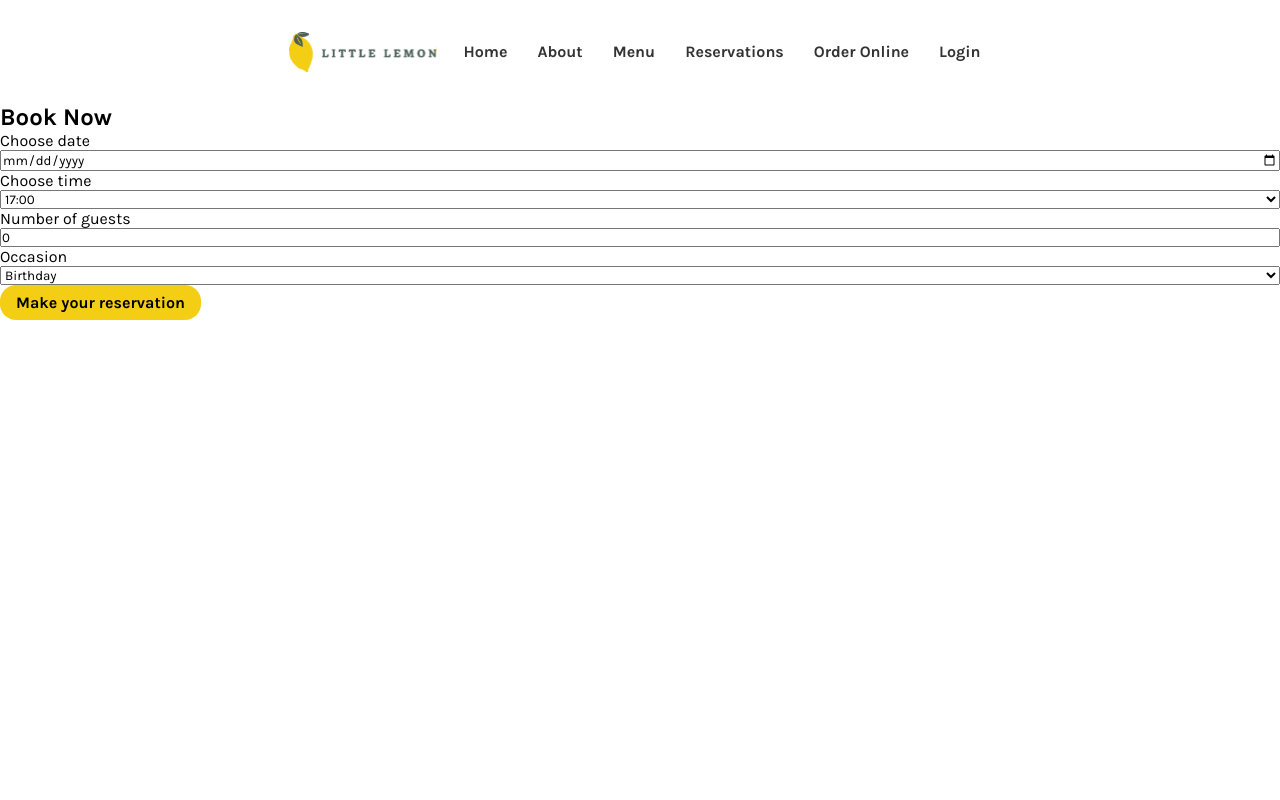
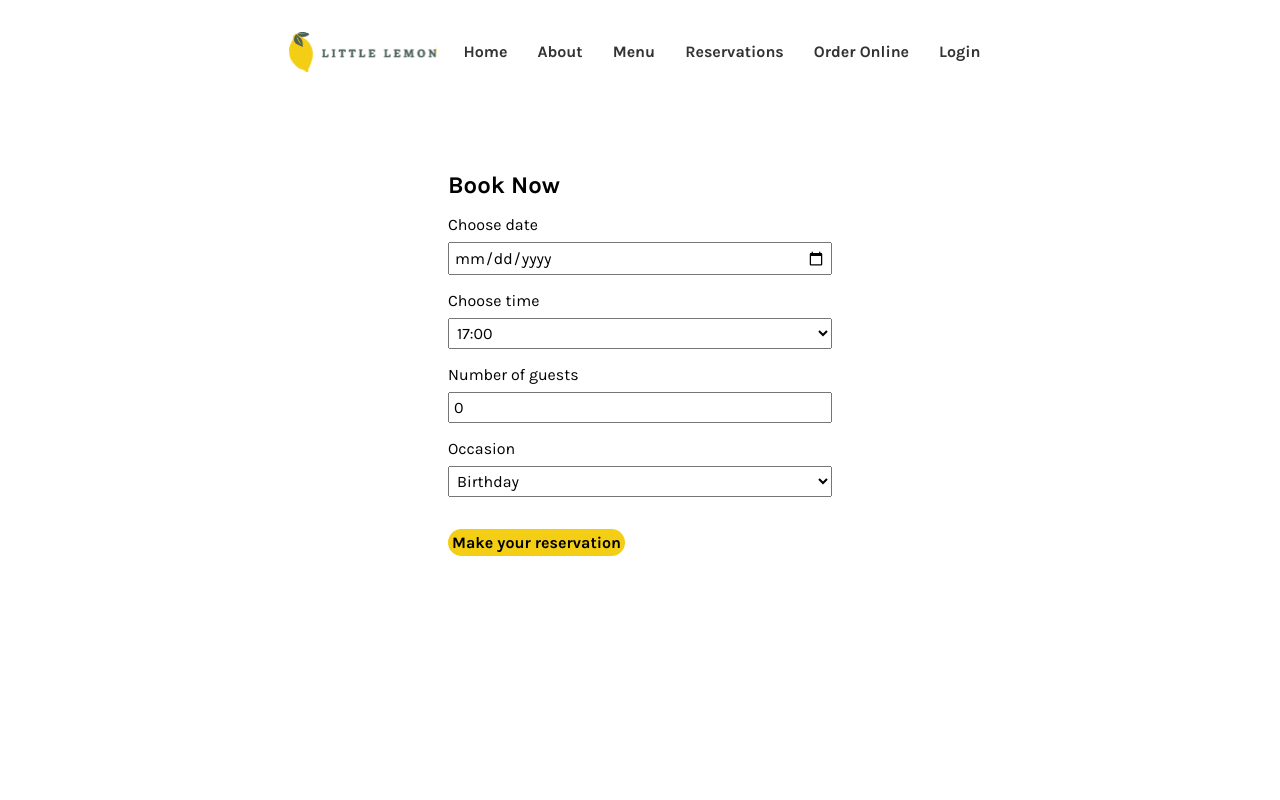
Before and after one commit to ayanbriones/little-lemon, a React (Create React App) app: page /reservations in a window 1280 px wide. Shown: the top 800 px of the page. Built offline with nearby package versions, Linux system fonts and the light colour scheme.

Commit message:
Fix BookingForm css

```diff
--- a/public/index.html
+++ b/public/index.html
@@ -34,7 +34,6 @@
       work correctly both with client-side routing and a non-root public URL.
       Learn how to configure a non-root public URL by running `npm run build`.
     -->
-    <script src="https://raw.githubusercontent.com/Meta-Front-End-Developer-PC/capstone/master/api.js"></script>
     <title>React App</title>
   </head>
   <body>
--- a/src/App.css
+++ b/src/App.css
@@ -81,34 +81,8 @@ footer {
 
 .about,
 .menu,
-.reservations,
+.bookings,
 .order-online,
 .login {
   min-height: 100vh;
 }
-
-@media (max-width: 844px) {
-  /* .call-to-action .wrapper { */
-  /* width: 100%; */
-  /* } */
-}
-@media (width <= 40em) {
-  section,
-  .call-to-action .wrapper,
-  footer {
-    /* padding: 1rem; */
-    /* width: 100%; */
-    /* flex-direction: column; */
-  }
-  .specials .cards {
-    /* flex-wrap: wrap; */
-  }
-  .customers-say .card {
-    /* width: 40%; */
-  }
-  #reservation-form {
-    /* margin: 0 auto; */
-    /* width: 100%; */
-    /* padding: 2rem; */
-  }
-}
--- a/src/App.js
+++ b/src/App.js
@@ -8,9 +8,13 @@ import Menu from './components/Menu'
 import Nav from './components/Nav'
 import Login from './components/Login'
 import BookingPage from './components/BookingPage'
-import { useReducer } from 'react'
+import { useEffect, useReducer } from 'react'
+import { fetchAPI, submitAPI } from './api.js'
 
 const initializeTimes = ['17:00', '18:00', '19:00', '20:00', '21:00', '22:00']
+// const initializeTimes = () => {
+//   return fetchAPI(new Date())
+// }
 
 function updateTimes(state, action) {
   switch (action.type) {
@@ -28,6 +32,10 @@ function App() {
     dispatch({ type: 'reserve', time: time })
   }
 
+  useEffect(() => {
+    const result = fetchAPI(new Date())
+    console.log(result)
+  })
   return (
     <div className='container'>
       <Nav />
--- /dev/null
+++ b/src/api.js
@@ -0,0 +1,26 @@
+export const seededRandom = function (seed) {
+  var m = 2 ** 35 - 31
+  var a = 185852
+  var s = seed % m
+  return function () {
+    return (s = (s * a) % m) / m
+  }
+}
+
+export const fetchAPI = function (date) {
+  let result = []
+  let random = seededRandom(date.getDate())
+
+  for (let i = 17; i <= 23; i++) {
+    if (random() < 0.5) {
+      result.push(i + ':00')
+    }
+    if (random() < 0.5) {
+      result.push(i + ':30')
+    }
+  }
+  return result
+}
+export const submitAPI = function (formData) {
+  return true
+}
--- a/src/components/BookingPage.js
+++ b/src/components/BookingPage.js
@@ -1,10 +1,11 @@
 import React from 'react'
 import BookingForm from './BookingForm'
+import '../styles/Bookings.css'
 
 export default function BookingPage(props) {
   const { availableTimes, handleReserveTime } = props
   return (
-    <section className='reservations'>
+    <section className='bookings'>
       <BookingForm
         availableTimes={availableTimes}
         handleReserveTime={handleReserveTime}
--- a/src/styles/BookingForm.css
+++ /dev/null
@@ -1,22 +0,0 @@
-#reservation-form {
-  margin: 0 auto;
-  width: 30vw;
-}
-
-input,
-select,
-button {
-  font-size: 1rem;
-  padding: 0.25rem;
-}
-
-label {
-  margin-top: 1rem;
-  margin-bottom: 0.5rem;
-}
-#reservation-form button {
-  border-radius: 16px;
-  margin-top: 2rem;
-  margin-bottom: 2rem;
-  cursor: pointer;
-}
--- /dev/null
+++ b/src/styles/Bookings.css
@@ -0,0 +1,33 @@
+.bookings {
+  padding-inline: 10vw;
+  padding-block: calc(48px + 1.5625vw);
+}
+
+#reservation-form {
+  margin: 0 auto;
+}
+
+.bookings input,
+.bookings select,
+.bookings button {
+  font-size: 1rem;
+  padding: 0.25rem;
+}
+
+.bookings label {
+  margin-top: 1rem;
+  margin-bottom: 0.5rem;
+}
+#reservation-form button {
+  border-radius: 16px;
+  margin-top: 2rem;
+  margin-bottom: 2rem;
+  cursor: pointer;
+}
+
+@media (min-width: 768px) {
+  #reservation-form {
+    margin: 0 auto;
+    width: 30vw;
+  }
+}
```
